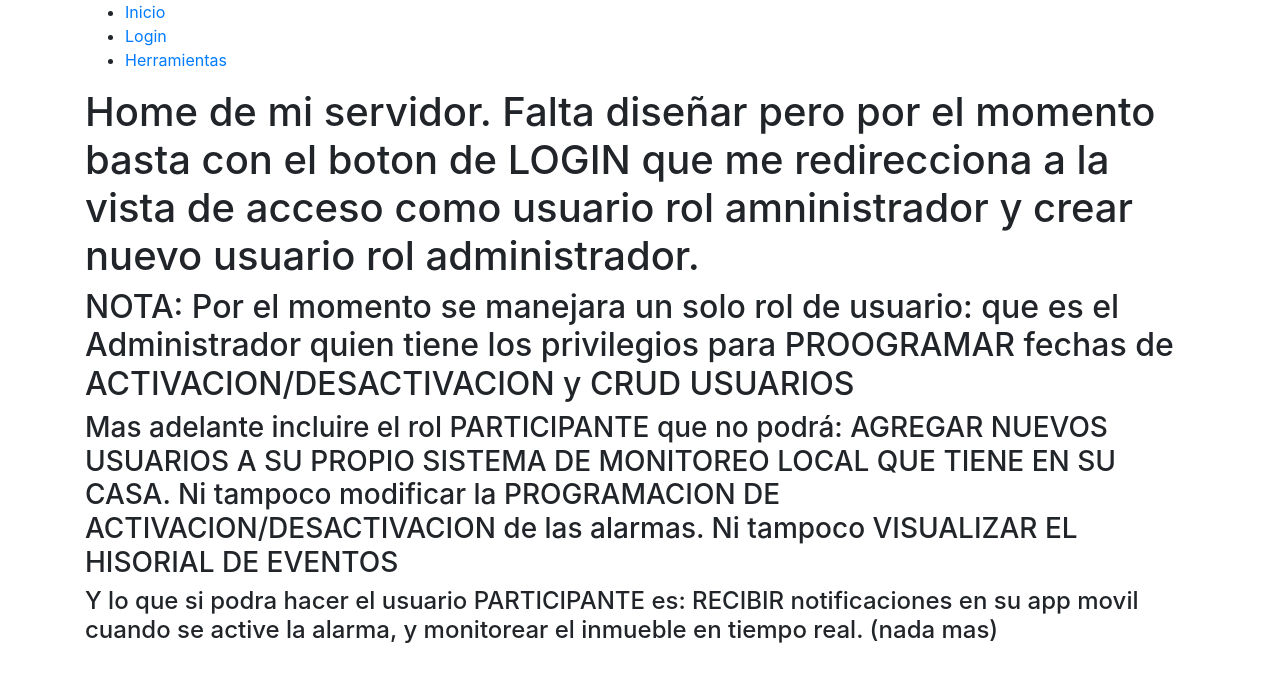
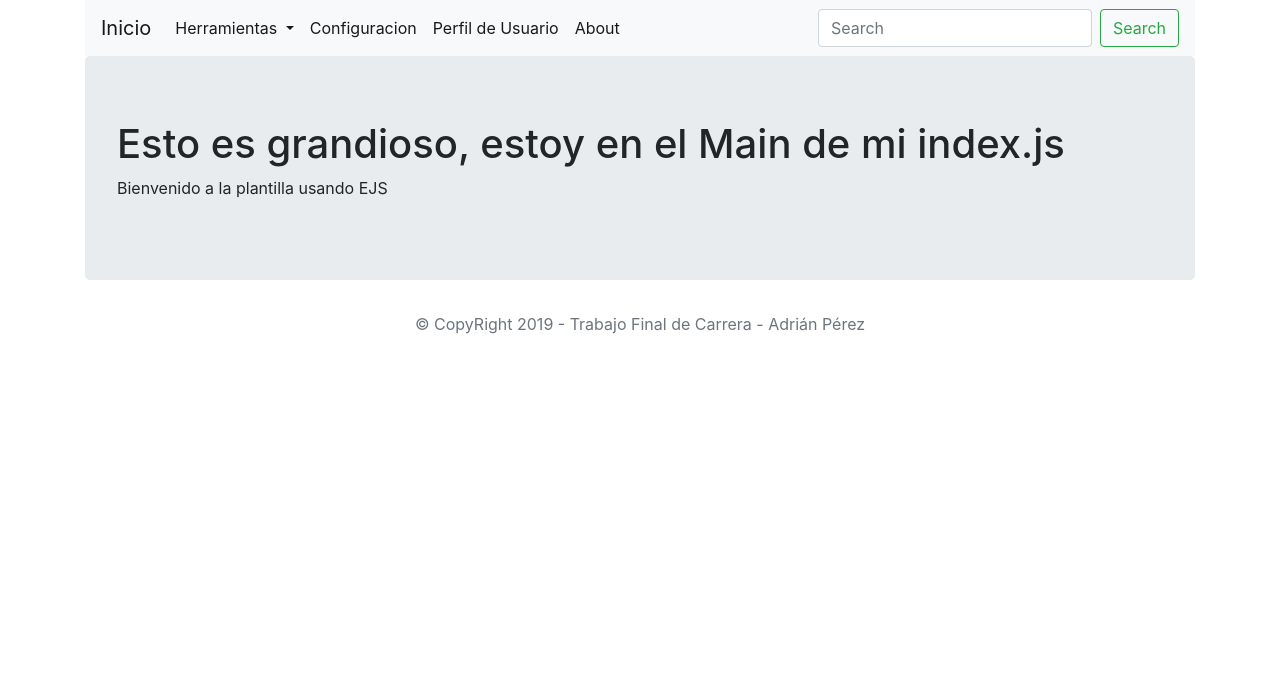
Before and after one commit to Adrian-Perez-IoT/BorradorTFCSinImportancia, a Node server app: page / in a window 1280 px wide. Shown: the top 682 px of the page. Run offline with Node 20, Linux system fonts and the light colour scheme.

Commit message:
se mejoro las vistas, agregando nuevos archivos .ejs se limpio un poco el codigo

```diff
--- a/routes/routes.js
+++ b/routes/routes.js
@@ -1,7 +1,14 @@
 const express = require('express');
 const router = express.Router();
 
-// Utilizo express para gestionar las peticiones al servidor backend
+// /*==* SETTINGS ------- ELIMINAR ESTE BLOQUE PORQUE NO TIENE SENTIDO*==*/
+
+// // utilizando mi motor de plantillas: EJS
+// const app = express();
+// app.set('views', __dirname + '/views');
+// app.set('view engine', 'ejs');
+// // console.log(__dirname); // PARA SABER EL DIRECTORIO DONDE ESTA MI PROYECTO
+
 
 /* RUTAS ¡GENERALES! */
 
@@ -10,8 +17,13 @@ const router = express.Router();
 // NOTA: luego de hacer click en el boton "LOGIN", el servidor llama a la ruta https:localhost:4000/login la cual contendrá un formulario de inicio de sesion.  Luego de loguearse correctamente, se
 // llamará otra vista que contendra los datos del usuario logueado y un boton de "start system" que permitirá inicar el sistema de alarma.
 router.get('/', (req, res) => {
-    // res.send("Aqui el backend app le envia a la app cliente el .html con: la vista HOME que describe mi 'Solición IoT'.  Tambien hay un boton de Login para que el administrador (osea el dueño de la casa) inicie sesion y comienze a funconar el sistema de alarma");
-    res.render('index.ejs');
+    // res.send("Aqui el backend app le envia al navegador web cliente el .html con: la vista HOME que describe mi 'Solición IoT'.  Tambien hay un boton de Login para que el administrador (osea el dueño de la casa) inicie sesion y comienze a funconar el sistema de alarma");
+    // res.render('indio.ejs');
+    res.render('./pages/index.ejs');
+});
+
+router.get('/about', (req, res) => {
+    res.render('./pages/about.ejs');
 });
 
 router.get('/login', (req, res) => {
@@ -28,7 +40,10 @@ router.get('/tools', (req, res) => {
 
 //ruta al panel que permite administrar la configuracion de INTERVALOS DE TIEMPO y CRUD USUARIOS.
 router.get('/configuracion', (req, res) => {
-    res.res("estoy en la pestaña donde el Administrador puede configurar el intervalo de tiempo de funcionamiento del sistema y CRUD de usuarios");
+    // res.res("estoy en la pestaña donde el Administrador puede configurar el intervalo de tiempo de funcionamiento del sistema y CRUD de usuarios");
+    // res.res("estoy en la pestaña donde el Administrador puede agregar sensores, definir en que lugar estan conectados, que modelo de sensor es, etc");
+    res.render('./pages/configuration.ejs');
+
 });
 
 //ruta al monitoreo en tiempo real.
--- a/server.js
+++ b/server.js
@@ -1,6 +1,6 @@
-/* requires */
+/*==* LIBRARYS REQUIRES  *==*/
 
-//requiriendo acceso a la base de datos
+//requiriendo acceso a la ENTIDAD base de datos
 const db = require('./config/database');
 
 //requiriendo acceso al nodo zigbee controlador
@@ -9,59 +9,58 @@ const coordinador = require('./helpers/comunicNodoZigbee');
 //requiriendo express para crear la logica que me permita la entrega de mis fucnionalidades. Tambien se usará para crear en un futuro una capa de seguridad adicional (ejemplo: accesos mediante IP, DSD)
 const express = require('express');
 const app = express();
-app.use(express.json()); //creo que no lo utilizo.  puedo borrarlo?
+const port = 3100;
 
-const port = 4000;
-
+//Eliminar el requerimiento de esta libreria y reemplazarlo por el requerimiento de un archivo Entidad llamado Xbee.js (Este archivo contiene toda la logica perteneciente a las tramas del nodo zigbee)
 //requiriendo la libreria XBEE paraleer y escribir tramas de los nodos zigbee.  Creo que esto debe hacerse un un archivo .js aparte. y desde aqui solo requiero las unciones principales de ese archivo, pero con el nombre de la funcion mas general, como por ejemplo:
 var xbee_api = require('xbee-api'); //
 
+//Este requerimiento parece que esta bien por que se hace uso de una Entidad general, quien contiene propiedades y metodos caracteristicos propios
 const intruso = require('./app/api/models/intrusos');
 var dates = require('./helpers/dates');
 
-// import Vue from "vue"; // esta sintaxis es de ES6 y nodeJS no lo soporta, solamente soporta ES5.  Para usar ES6 se debe usar el Transpilador Babel
+
+
+// /*==* SETTINGS *==*/
+
+// // utilizando mi motor de plantillas: EJS
+// app.set('views', __dirname + '/views');
+// app.set('view engine', 'ejs');
+// // console.log(__dirname); // PARA SABER EL DIRECTORIO DONDE ESTA MI PROYECTO
+
+
+
+/*==* ROUTERS REQUIRES  *==*/
 
 //requiriendo rutas
 const routes = require('./routes/routes');
-const routesApi = require('./routes/routes-api');
+const routesApi = require('./routes/routes-api'); // ruta de ejemplo.  Mas adelante la puedo eliminar cuando ya aprenda bien como se pasan datos al html
 
 
-// db.mostrarBD();
 
-var trama = coordinador.simularTramas(); //simular trama debe ser una funcion de una entidad llamada "ModuloXbee".  Luego crear el archivo modulo-xbee.js y tambien un archivo (Entidad) llamado ConexionSerial.js
-console.log("+++++++++++++++++++++++++++     TRAMA SIMULADA     +++++++++++++++++++++++++++++++ \n Objetos:");
-console.log(trama);
-console.log("+++++++++++++++++++++++++++     ==============     +++++++++++++++++++++++++++++++ \n Objetos:");
+/*==* MIDDLEWARES *==*/
 
+//Midleware que me permite trabajar con objetos JSON
+app.use(express.json());
 
-/* settings */
-// utilizando mi motor de plantillas: EJS
-app.set('views', __dirname + '/views');
-app.set('view engine', 'ejs');
-// console.log(__dirname); // PARA SABER EL DIRECTORIO DONDE ESTA MI PROYECTO
-
-
-/* middlewares */
-// Para acceder a las rutas de monitoreoSSS hemos definido middleware para validar al usuario.
+// Para acceder a las rutas PRIVADAS (ejemplo tools, informes, etc) se definido un middleware que validará al usuario.
 function validateUser(req, res, next) {
     //esta ruta funcion la utilizaremos para recibir un boolean true en caso de que el usuario se haya logueado correctamente y asi poder: enviarle notificaciones.
     //llamamos a un metodo que fue creado en el archivo authentication.js
     //si devolvio error, entonces mostramos el mensaje con los detalles del error(contraseña erronea, usuario inexistente, etc)
     //si no existen errores entonces, ¿añadimos al req.body.userId un ID de usuario decodificado?  Y por ultimo devolvemos next()
-
 }
 
-//para servir mi carpeta publica (style bootstrap e imagenes)
-// app.use(express.static('public'));
-// app.use(express.static(__dirname + "/public"));
-// app.use(express.static(__dirname + "/public"));
+//middleware para servir archivos estaticos contenidos en mi carpeta publica (style, bootstrap, imagenes, etc)
 app.use(express.static('public'));
+// app.use(express.static(__dirname + "/public")); // no sirve esta ruta asi más adelante eliminaré esta linea!
 
 
 
-/* rutas */
+/*==* CALL ROUTES *==*/
+
 app.use(routes);
-app.use('/api', routesApi); // esto es solo un ejemplo.  Partiendo de aqui podemos rutear las APLICACIONES basicas de mi servidor (API), esto es: /USUARIO, /POST, /CONFIGURACION, etc
+app.use('/api', routesApi); // esto es solo un ejemplo.  Partiendo de aqui podemos rutear las APLICACIONES basicas de un servidor (API), esto es: /USUARIO, /POST, /CONFIGURACION, etc
 
 
 /** Desglosaremos la siguiente ruta de funcionalidad /monitorear (que se creo para probar las herramientas) en componentes mas pequeños, que contengan funciones con nombres descriptivos, entendibles y manejables.
@@ -87,12 +86,10 @@ app.use('/api', routesApi); // esto es solo un ejemplo.  Partiendo de aqui podem
  *      Metodos: Create(), Read(), Update(), Delete()
  * */
 
-
-
 // Cuando el servidor backend reciba una peticion con la ruta a "http:localhost:4000/tools" se mostrará un tablero que ofrece las herramientas que el usuario (administrador) puede usar.
 // Habrá una herramienta llamada "monitoreo permanente" que llamará a una funcion que
-// en un bucle infinito (o hasta que se de la orden de break) monitoree constantemente las tramas recibidas por el puerto serial.
-//  y en caso de encontrar un sensor activo, esté llamará a la "RUTA QUE NOTIFICA"
+// en un bucle infinito (o hasta que se de la orden de break) atrape (en el puerto serial) constantemente las tramas recibidas y las analice si los sensores detectaron algo sospechoso.
+//  En caso de encontrar un sensor activado por un evento de riesgo, el backend ¿llamará a la "RUTA QUE NOTIFICA"? o ¿llamara al metodo Notificar de la entidad NOTIFICACION? (sin llamar a la ruta)???
 app.get('/tools', (req, res) => {
     var mytrama = coordinador.simularTramas(); // luego reemplazar esta funcion por la funcion que me obtiene tramas REALES constantemente desde mi puerto USB de la notebook
     var evento = coordinador.procesarDatos(mytrama); // envio la trama a una funcion para que procese si se debe o no debe activar la alarma
@@ -113,33 +110,45 @@ app.get('/tools', (req, res) => {
 
 })
 
-
-
-
-//escuchar el puerto e inicializar el servidor
+//Inicializar el servidor con el puerto pre-configurado
 app.listen(port, (req, res) => {
     console.log(`El servidor ha sido inicializado: http://localhost:${port}`);
     console.log(`Listen in port ${port}`);
-
 });
 
-//esta ruta esta de mas? no se si podré borrarla sin que me ocaciones problemas (luego averiguarlo)
+//Esta ruta esta de mas? La puedo borrar sin ocacionar problemas? (averiguar)
 app.get('/favicon.ico', function(req, res) {
     res.sendStatus(204);
 });
 
 // Manejando errores HTTP 404 para solicitudes de contenido inexistente
 app.use(function(req, res, next) {
-    let err = new Error('Not Found');
+    let err = new Error('Error pagina no encontrada');
     err.status = 404;
     next(err);
 });
 
 // Manejo de errores, respuestas con codigo HTTP 500, HTTP 404
 app.use(function(err, req, res, next) {
-    console.log(err);
+    // console.log(err);  <<<< es necesario???
     if (err.status === 404)
         res.status(404).json({ message: " ERROR 404: Pagina no encontrada " });
     else
         res.status(500).json({ message: "ERROR 500: Error interno en el servidor!!" });
 });
+
+
+
+/**
+ * Luego borrar lo de abajo
+ */
+
+
+// import Vue from "vue"; // Vue.js usa sintaxis ES6 y nodeJS no lo soporta, solamente soporta ES5.  Para usar ES6 se debe usar el Transpilador Babel
+
+// db.mostrarBD();
+
+var trama = coordinador.simularTramas(); //simular trama debe ser una funcion de una entidad llamada "ModuloXbee".  Luego crear el archivo modulo-xbee.js y tambien un archivo (Entidad) llamado ConexionSerial.js
+console.log("+++++++++++++++++++++++++++     TRAMA SIMULADA     +++++++++++++++++++++++++++++++ \n Objetos:");
+console.log(trama);
+console.log("+++++++++++++++++++++++++++     ==============     +++++++++++++++++++++++++++++++ \n Objetos:");
--- /dev/null
+++ b/views/pages/index.ejs
@@ -0,0 +1,30 @@
+<!doctype html>
+<html lang="es">
+
+<head>
+    <% include ../partials/head.ejs %>
+</head>
+
+<body>
+    <div class="container">
+        <header>
+            <% include ../partials/header.ejs %>
+        </header>
+
+        <main>
+            <div class="jumbotron">
+                <h1>Esto es grandioso, estoy en el Main de mi index.js</h1>
+                <p>Bienvenido a la plantilla usando EJS</p>
+            </div>
+        </main>
+
+        <footer>
+            <% include ../partials/footer.ejs %>
+        </footer>
+    </div>
+    <script src="/libs-style/jquery.js"></script>
+    <script src="/libs-style/popper.js"></script>
+    <script src="/libs-style/bootstrap.js"></script>
+</body>
+
+</html>
--- /dev/null
+++ b/views/partials/footer.ejs
@@ -0,0 +1 @@
+<p class="text-center text-muted">© CopyRight 2019 - Trabajo Final de Carrera - Adrián Pérez </p>
--- /dev/null
+++ b/views/partials/head.ejs
@@ -0,0 +1,4 @@
+<meta charset="utf-8">
+<meta name="viewport" content="width=device-width, initial-scale=1, shrink-to-fit=no">
+<link rel="stylesheet" href="/libs-style/css/bootstrap.css">
+<title>H.AL.VI.S.</title>
--- /dev/null
+++ b/views/partials/header.ejs
@@ -0,0 +1,37 @@
+<nav class="navbar navbar-expand-lg navbar-light bg-light">
+    <a class="navbar-brand" href="/">Inicio</a>
+    <button class="navbar-toggler" type="button" data-toggle="collapse" data-target="#navbarSupportedContent" aria-controls="navbarSupportedContent" aria-expanded="false" aria-label="Toggle navigation">
+        <span class="navbar-toggler-icon"></span>
+    </button>
+
+    <div class="collapse navbar-collapse" id="navbarSupportedContent">
+        <ul class="navbar-nav mr-auto">
+            <li class="nav-item dropdown active">
+                <a class="nav-link dropdown-toggle" href="#" id="navbarDropdown" role="button" data-toggle="dropdown" aria-haspopup="true" aria-expanded="false">
+                    Herramientas
+                </a>
+                <div class="dropdown-menu" aria-labelledby="navbarDropdown">
+                    <a class="dropdown-item" href="#">Monitorear</a>
+                    <a class="dropdown-item" href="#">Generar Informes</a>
+                    <a class="dropdown-item" href="#">Gestionar Usuarios</a>
+                    <div class="dropdown-divider"></div>
+                    <a class="dropdown-item" href="#">Ayuda</a>
+                </div>
+            </li>
+
+            <li class="nav-item">
+                <a class="nav-link enabled active" href="/configuracion" tabindex="-1" aria-disabled="true">Configuracion</a>
+            </li>
+            <li class="nav-item">
+                <a class="nav-link active" href="/login">Perfil de Usuario</a>
+            </li>
+            <li class="nav-item active">
+                <a class="nav-link" href="/about">About <span class="sr-only">(current)</span></a>
+            </li>
+        </ul>
+        <form class="form-inline my-2 my-lg-0">
+            <input class="form-control mr-sm-2" type="search" placeholder="Search" aria-label="Search">
+            <button class="btn btn-outline-success my-2 my-sm-0" type="submit">Search</button>
+        </form>
+    </div>
+</nav>
--- a/views/partials/navigation.ejs
+++ /dev/null
@@ -1,7 +0,0 @@
-<nav>
-    <ul>
-        <li><a href="/">Inicio</a></li>
-        <li><a href="/login">Login</a></li>
-        <li><a href="/tools">Herramientas</a></li>
-    </ul>
-</nav>
```
Also changed, not shown: views/login.ejs (+36 -8 lines), views/pages/about.ejs (added, +42 -0 lines), views/pages/configuration.ejs (added, +30 -0 lines), views/indio.ejs (renamed from views/index.ejs).
